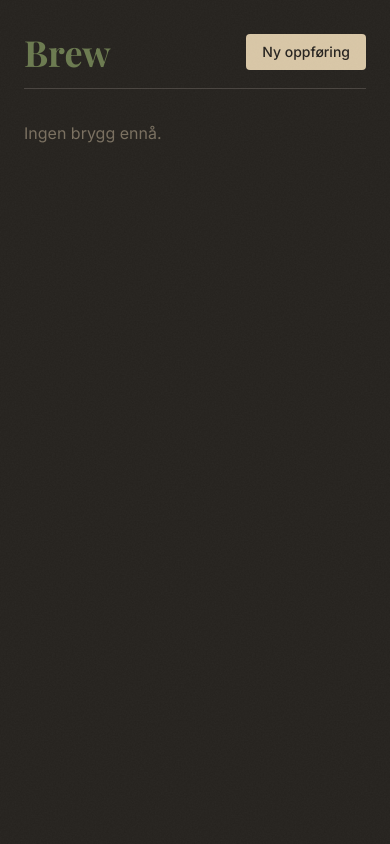
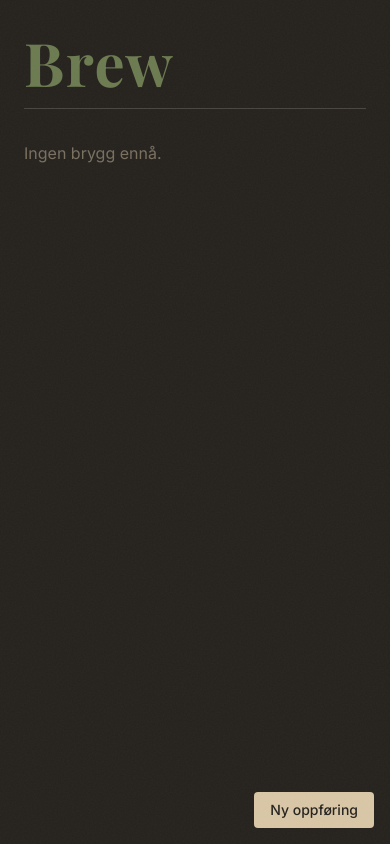
Before and after one commit to Shtian/brew, a Next.js app: page / in a window 390 px wide. Built offline with nearby package versions, Linux system fonts and the light colour scheme; a web font is replaced by a local one.

Commit message:
fix(layout): update description for brew tracking style(page): adjust header size and container width style(NewEntryButton): position button fixed at bottom right

```diff
--- a/app/NewEntryButton.tsx
+++ b/app/NewEntryButton.tsx
@@ -11,7 +11,7 @@ export function NewEntryButton() {
       <button
         type="button"
         onClick={() => setOpen(true)}
-        className="rounded bg-accent px-4 py-2 font-body text-sm font-medium text-parchment hover:bg-accent-dark"
+        className="fixed bottom-4 right-4 md:static rounded bg-accent px-4 py-2 font-body text-sm font-medium text-parchment hover:bg-accent-dark"
       >
         Ny oppføring
       </button>
--- a/app/layout.tsx
+++ b/app/layout.tsx
@@ -14,7 +14,7 @@ const inter = Inter({
 
 export const metadata: Metadata = {
   title: "Brew",
-  description: "Sporing av pour over-kaffe",
+  description: "Sporing av håndbrygg",
 };
 
 export default function RootLayout({
--- a/app/page.tsx
+++ b/app/page.tsx
@@ -37,9 +37,9 @@ export default async function Home() {
 
   return (
     <div className="min-h-screen bg-parchment">
-      <div className="mx-auto max-w-[1200px] px-6 py-8">
+      <div className="mx-auto max-w-300 px-6 py-8">
         <header className="flex items-center justify-between">
-          <h1 className="font-display text-4xl font-bold text-heading">Brew</h1>
+          <h1 className="font-display text-6xl font-bold text-heading tracking-wide">Brew</h1>
           <NewEntryButton />
         </header>
         <hr className="mt-4 border-border" />
```
